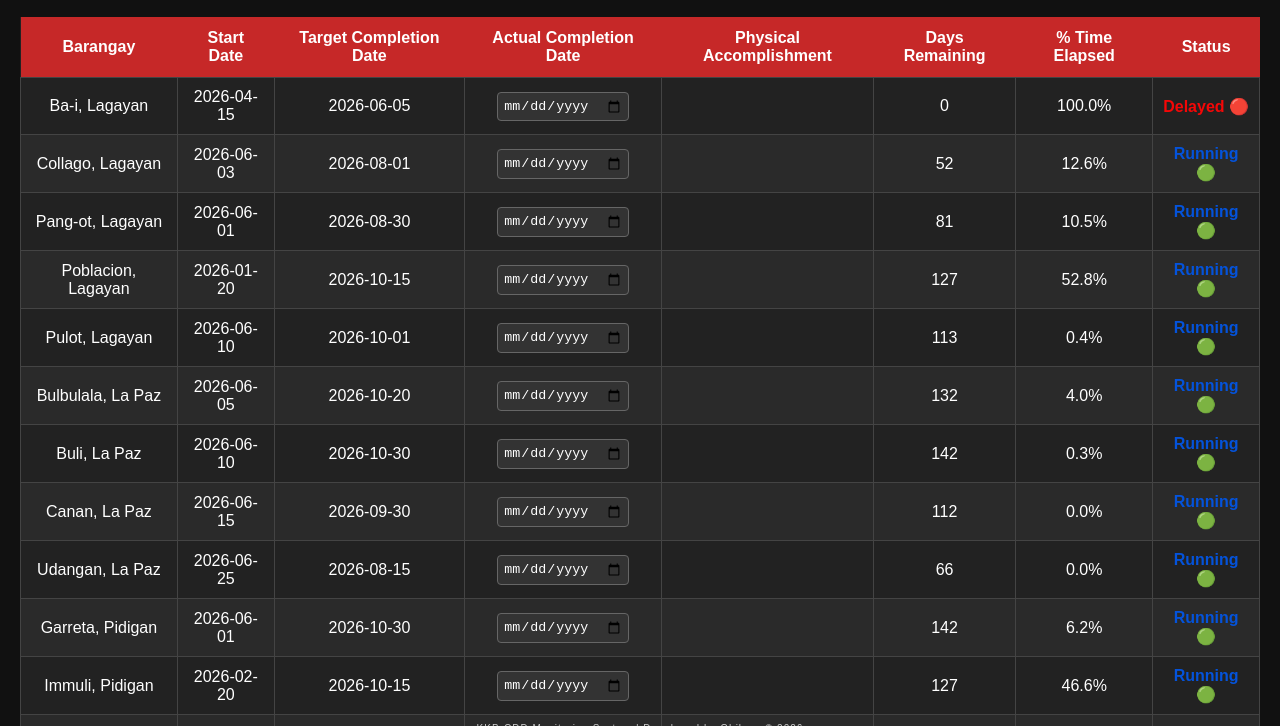
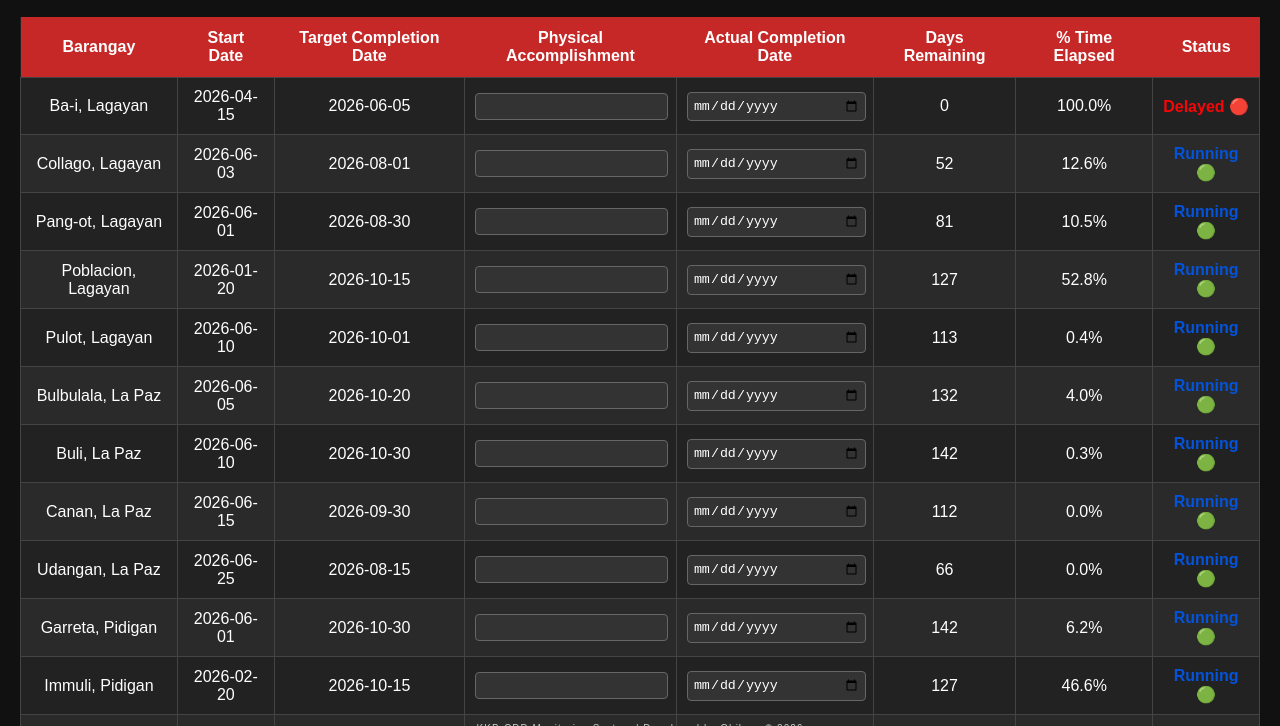
Before and after one commit to gadpayat/Status-Countdown-with-PA, a plain HTML site: page index.html in a window 1280 px wide. Shown: the part 61-787 px from the top of the page. Drawn offline with Linux system fonts and the light colour scheme; no server answers.

Commit message:
Update index.html

```diff
--- a/index.html
+++ b/index.html
@@ -60,20 +60,37 @@
     background:#2a2a2a;
 }
 
-.running{ color:#0453db; font-weight:bold; }
-.ahead{ color:#04c41a; font-weight:bold; }
-.completed{ color:#04c41a; font-weight:bold; }
-.delayed{ color:#f50707; font-weight:bold; }
+.running{
+    color:#0453db;
+    font-weight:bold;
+}
 
-input[type="date"]{
+.ahead{
+    color:#04c41a;
+    font-weight:bold;
+}
+
+.completed{
+    color:#04c41a;
+    font-weight:bold;
+}
+
+.delayed{
+    color:#f50707;
+    font-weight:bold;
+}
+
+input[type="date"],
+input[type="text"]{
     background:#333;
     color:white;
     border:1px solid #666;
     padding:5px;
     border-radius:4px;
+    width:95%;
 }
 
-/* Footer */
+/* Footer Signature */
 footer{
     position:fixed;
     bottom:5px;
@@ -102,8 +119,8 @@
 <th>Barangay</th>
 <th>Start Date</th>
 <th>Target Completion Date</th>
+<th>Physical Accomplishment</th>
 <th>Actual Completion Date</th>
-<th>Physical Accomplishment</th>
 <th>Days Remaining</th>
 <th>% Time Elapsed</th>
 <th>Status</th>
@@ -115,67 +132,125 @@
 
 <script>
 
-// 🔴 PUT YOUR GOOGLE SHEET CSV LINK HERE
-const sheetURL = "PASTE_YOUR_CSV_LINK_HERE";
-
-// maps barangay → physical accomplishment (Column E)
-let accomplishmentMap = {};
-
-// Default fallback data
 const defaultProjects = [
-{ barangay:"Ba-i, Lagayan", start:"2026-04-15", end:"2026-06-05", actualCompletion:"" },
-{ barangay:"Collago, Lagayan", start:"2026-06-03", end:"2026-08-01", actualCompletion:"" },
-{ barangay:"Pang-ot, Lagayan", start:"2026-06-01", end:"2026-08-30", actualCompletion:"" },
-{ barangay:"Poblacion, Lagayan", start:"2026-01-20", end:"2026-10-15", actualCompletion:"" },
-{ barangay:"Pulot, Lagayan", start:"2026-06-10", end:"2026-10-01", actualCompletion:"" },
-{ barangay:"Bulbulala, La Paz", start:"2026-06-05", end:"2026-10-20", actualCompletion:"" },
-{ barangay:"Buli, La Paz", start:"2026-06-10", end:"2026-10-30", actualCompletion:"" },
-{ barangay:"Canan, La Paz", start:"2026-06-15", end:"2026-09-30", actualCompletion:"" },
-{ barangay:"Udangan, La Paz", start:"2026-06-25", end:"2026-08-15", actualCompletion:"" },
-{ barangay:"Garreta, Pidigan", start:"2026-06-01", end:"2026-10-30", actualCompletion:"" },
-{ barangay:"Immuli, Pidigan", start:"2026-02-20", end:"2026-10-15", actualCompletion:"" },
-{ barangay:"Monggoc, Pidigan", start:"2026-06-05", end:"2026-10-01", actualCompletion:"" },
-{ barangay:"Naguirayan, Pidigan", start:"2026-06-10", end:"2026-09-20", actualCompletion:"" },
-{ barangay:"Pamutic, Pidigan", start:"2026-06-18", end:"2026-04-30", actualCompletion:"" },
-{ barangay:"San Diego, Pidigan", start:"2026-06-25", end:"2026-10-30", actualCompletion:"" },
-{ barangay:"Sulbec, Pidigan", start:"2026-06-15", end:"2026-10-20", actualCompletion:"" }
+{
+barangay:"Ba-i, Lagayan",
+start:"2026-04-15",
+end:"2026-06-05",
+physicalAccomplishment:"",
+actualCompletion:""
+},
+{
+barangay:"Collago, Lagayan",
+start:"2026-06-03",
+end:"2026-08-01",
+physicalAccomplishment:"",
+actualCompletion:""
+},
+{
+barangay:"Pang-ot, Lagayan",
+start:"2026-06-01",
+end:"2026-08-30",
+physicalAccomplishment:"",
+actualCompletion:""
+},
+{
+barangay:"Poblacion, Lagayan",
+start:"2026-01-20",
+end:"2026-10-15",
+physicalAccomplishment:"",
+actualCompletion:""
+},
+{
+barangay:"Pulot, Lagayan",
+start:"2026-06-10",
+end:"2026-10-01",
+physicalAccomplishment:"",
+actualCompletion:""
+},
+{
+barangay:"Bulbulala, La Paz",
+start:"2026-06-05",
+end:"2026-10-20",
+physicalAccomplishment:"",
+actualCompletion:""
+},
+{
+barangay:"Buli, La Paz",
+start:"2026-06-10",
+end:"2026-10-30",
+physicalAccomplishment:"",
+actualCompletion:""
+},
+{
+barangay:"Canan, La Paz",
+start:"2026-06-15",
+end:"2026-09-30",
+physicalAccomplishment:"",
+actualCompletion:""
+},
+{
+barangay:"Udangan, La Paz",
+start:"2026-06-25",
+end:"2026-08-15",
+physicalAccomplishment:"",
+actualCompletion:""
+},
+{
+barangay:"Garreta, Pidigan",
+start:"2026-06-01",
+end:"2026-10-30",
+physicalAccomplishment:"",
+actualCompletion:""
+},
+{
+barangay:"Immuli, Pidigan",
+start:"2026-02-20",
+end:"2026-10-15",
+physicalAccomplishment:"",
+actualCompletion:""
+},
+{
+barangay:"Monggoc, Pidigan",
+start:"2026-06-05",
+end:"2026-10-01",
+physicalAccomplishment:"",
+actualCompletion:""
+},
+{
+barangay:"Naguirayan, Pidigan",
+start:"2026-06-10",
+end:"2026-09-20",
+physicalAccomplishment:"",
+actualCompletion:""
+},
+{
+barangay:"Pamutic, Pidigan",
+start:"2026-06-18",
+end:"2026-04-30",
+physicalAccomplishment:"",
+actualCompletion:""
+},
+{
+barangay:"San Diego, Pidigan",
+start:"2026-06-25",
+end:"2026-10-30",
+physicalAccomplishment:"",
+actualCompletion:""
+},
+{
+barangay:"Sulbec, Pidigan",
+start:"2026-06-15",
+end:"2026-10-20",
+physicalAccomplishment:"",
+actualCompletion:""
+}
 ];
 
 let projects =
 JSON.parse(localStorage.getItem("projectsData"))
 || defaultProjects;
 
-// ------------------------------
-// LOAD SPREADSHEET DATA
-// ------------------------------
-async function loadSpreadsheetData() {
-    try {
-        const res = await fetch(sheetURL);
-        const text = await res.text();
-
-        const rows = text.trim().split("\n").map(r => r.split(","));
-
-        accomplishmentMap = {};
-
-        for (let i = 1; i < rows.length; i++) {
-            const barangay = rows[i][0]; // Column A
-            const accomplishment = rows[i][4]; // Column E
-
-            if (!barangay) continue;
-
-            accomplishmentMap[barangay.trim()] = accomplishment || "";
-        }
-
-    } catch (err) {
-        console.error("Spreadsheet load failed:", err);
-    }
-
-    updateTable();
-}
-
-// ------------------------------
-// UPDATE TABLE
-// ------------------------------
 function updateTable(){
 
 const table = document.getElementById("projectTable");
@@ -196,7 +271,9 @@
 Math.max(0,(elapsed / totalDuration) * 100)
 ).toFixed(1);
 
-const remaining = Math.ceil((end - now)/(1000*60*60*24));
+const remaining = Math.ceil(
+(end - now)/(1000*60*60*24)
+);
 
 let statusClass = "";
 let statusText = "";
@@ -205,8 +282,11 @@
 
 const actualDate = new Date(project.actualCompletion);
 
-const actualOnly = actualDate.toISOString().split("T")[0];
-const targetOnly = end.toISOString().split("T")[0];
+const actualOnly =
+actualDate.toISOString().split("T")[0];
+
+const targetOnly =
+end.toISOString().split("T")[0];
 
 if(actualOnly < targetOnly){
 statusClass = "ahead";
@@ -233,10 +313,6 @@
 
 }
 
-// 🔴 get physical accomplishment from spreadsheet
-const accomplishment =
-accomplishmentMap[project.barangay] || "";
-
 table.innerHTML += `
 <tr>
 <td>${project.barangay}</td>
@@ -244,12 +320,16 @@
 <td>${project.end}</td>
 
 <td>
+<input type="text"
+value="${project.physicalAccomplishment}"
+onchange="updatePhysicalAccomplishment(${index},this.value)">
+</td>
+
+<td>
 <input type="date"
 value="${project.actualCompletion}"
 onchange="updateActualCompletion(${index},this.value)">
 </td>
-
-<td>${accomplishment}</td>
 
 <td>${remaining > 0 ? remaining : 0}</td>
 <td>${percent}%</td>
@@ -264,30 +344,29 @@
 
 }
 
-// ------------------------------
-// SAVE ACTUAL COMPLETION
-// ------------------------------
+function updatePhysicalAccomplishment(index,value){
+projects[index].physicalAccomplishment = value;
+localStorage.setItem("projectsData", JSON.stringify(projects));
+updateTable();
+}
+
 function updateActualCompletion(index,value){
 projects[index].actualCompletion = value;
 localStorage.setItem("projectsData", JSON.stringify(projects));
 updateTable();
 }
 
-// ------------------------------
 function closePage(){
 window.history.back();
 }
 
-// INITIAL LOAD
-loadSpreadsheetData();
-
-// 🔄 LIVE SYNC EVERY 10 SECONDS
-setInterval(loadSpreadsheetData, 10000);
+updateTable();
+setInterval(updateTable,60000);
 
 </script>
 
 <footer>
-KKB-CDD Monitoring System | Developed by Ghilous © 2026
+    KKB-CDD Monitoring System | Developed by Ghilous © 2026
 </footer>
 
 </body>
```
